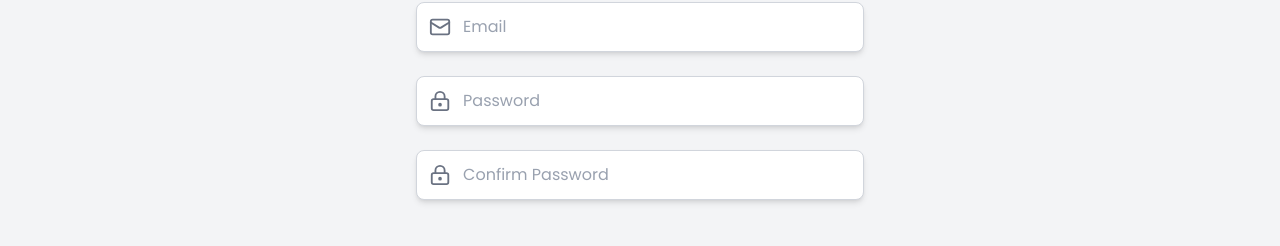
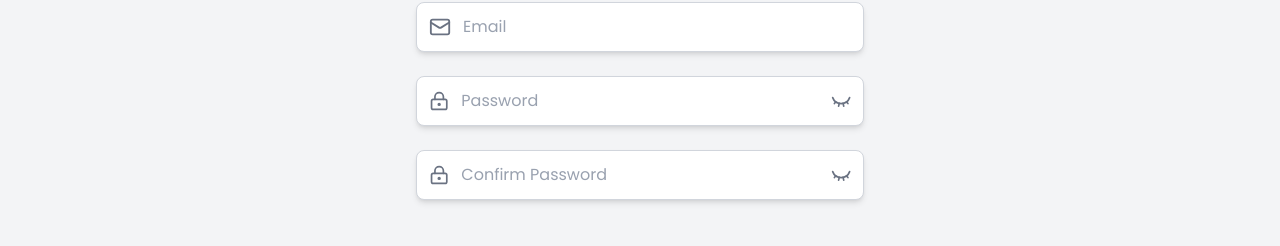
Before and after one commit to dagimgetaw/Help-Ethiopia-Website, a React (Vite) app: page /signup in a window 1280 px wide. Shown: the part 386-632 px from the top of the page. Built offline with nearby package versions, Linux system fonts and the light colour scheme.

Commit message:
add hide and clear pass func

```diff
--- a/src/Components/Signup/Signup.jsx
+++ b/src/Components/Signup/Signup.jsx
@@ -1,8 +1,10 @@
 import { Link } from "react-router-dom";
-import { Mail, LockKeyhole, User } from "lucide-react";
+import { Mail, LockKeyhole, User, Eye, EyeClosed } from "lucide-react";
 import google from "../../assets/google.png";
+import { useState } from "react";
 
 export default function Signup() {
+  const [hide, setHide] = useState(true);
   return (
     <div className="pt-40 pb-20 min-h-screen flex flex-col items-center justify-center bg-gray-100 py-12 px-4 sm:px-6 lg:px-8 font-text">
       <h2 className="text-3xl md:text-4xl lg:text-5xl font-bold text-center text-gray-800">
@@ -47,22 +49,44 @@ export default function Signup() {
             <div className="flex items-center gap-3 shadow-md rounded-lg border border-gray-300 bg-white p-3">
               <LockKeyhole className="text-gray-500" />
               <input
-                type="password"
+                type={hide ? "password" : "text"}
                 name="password"
                 placeholder="Password"
                 className="w-full outline-none text-gray-700 placeholder-gray-400"
               />
+              {hide ? (
+                <EyeClosed
+                  className="text-gray-500 cursor-pointer"
+                  onClick={() => setHide(!hide)}
+                />
+              ) : (
+                <Eye
+                  className="text-gray-500 cursor-pointer"
+                  onClick={() => setHide(!hide)}
+                />
+              )}
             </div>
           </div>
           <div className="flex flex-col">
             <div className="flex items-center gap-3 shadow-md rounded-lg border border-gray-300 bg-white p-3">
               <LockKeyhole className="text-gray-500" />
               <input
-                type="password"
+                type={hide ? "password" : "text"}
                 name="confirmPassword"
                 placeholder="Confirm Password"
                 className="w-full outline-none text-gray-700 placeholder-gray-400"
               />
+              {hide ? (
+                <EyeClosed
+                  className="text-gray-500 cursor-pointer"
+                  onClick={() => setHide(!hide)}
+                />
+              ) : (
+                <Eye
+                  className="text-gray-500 cursor-pointer"
+                  onClick={() => setHide(!hide)}
+                />
+              )}
             </div>
           </div>
           <button className="w-full py-3 mt-6 rounded-lg bg-[#1E3A8A] text-white font-semibold hover:bg-blue-700 transition duration-300 cursor-pointer">
```
